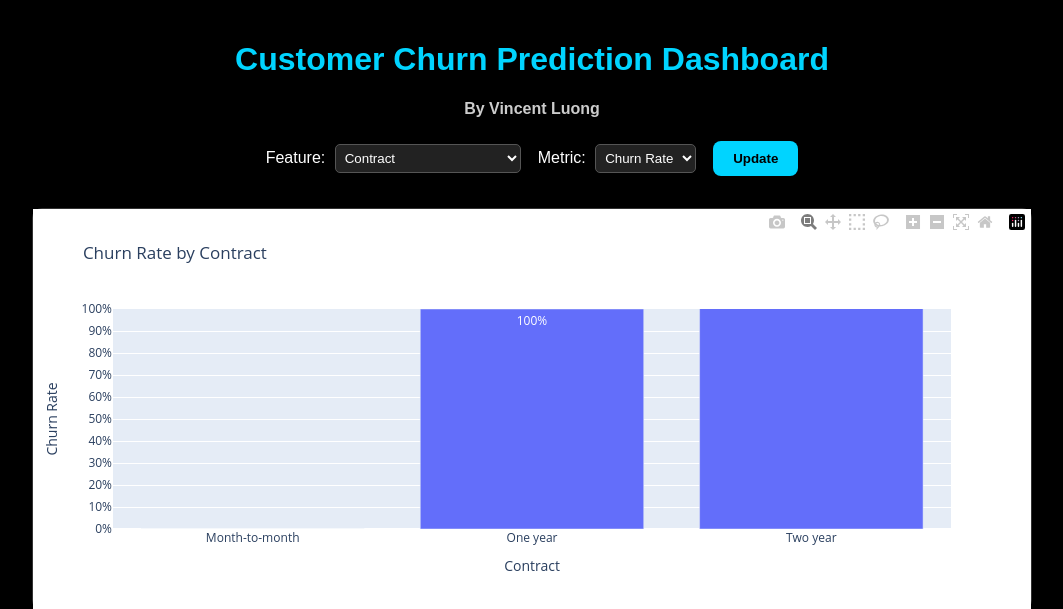
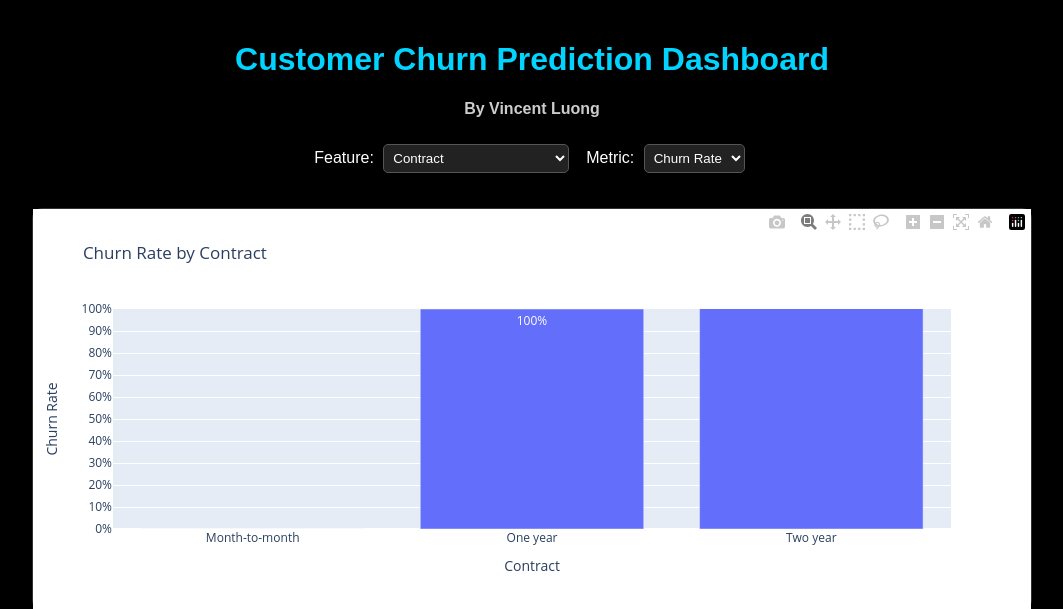
Before and after one commit to Vondent/customer-churn-prediction, a Flask app: page / in a window 1280 px wide. Shown: the top 609 px of the page, without its empty margins (108-1171 px from the left). Run offline with Flask 3, Linux system fonts and the light colour scheme; parts of the project's set-up code (start-up, migrations or seed data) failed here and were passed over; some libraries are stand-ins or nearby versions.

Commit message:
remove update button

```diff
--- a/flask-ml-dashboard/templates/index.html
+++ b/flask-ml-dashboard/templates/index.html
@@ -94,7 +94,6 @@
           </select>
         </label>
 
-        <button id="update-btn">Update</button>
       </div>
 
       <!-- ----------- Chart Section ----------- -->
@@ -209,7 +208,6 @@
         Plotly.react('chart', fig.data, fig.layout, {responsive: true});
       }
 
-      document.getElementById('update-btn').addEventListener('click', refreshChart);
       document.getElementById('dim-select').addEventListener('change', refreshChart);
       document.getElementById('metric-select').addEventListener('change', refreshChart);
 
```
